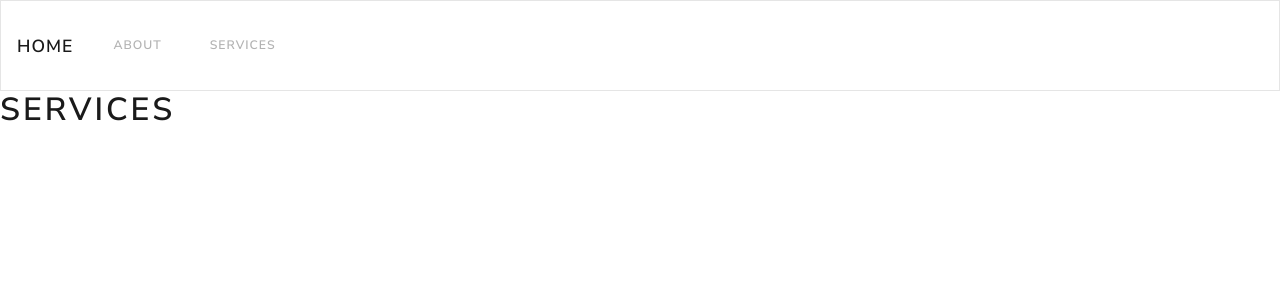
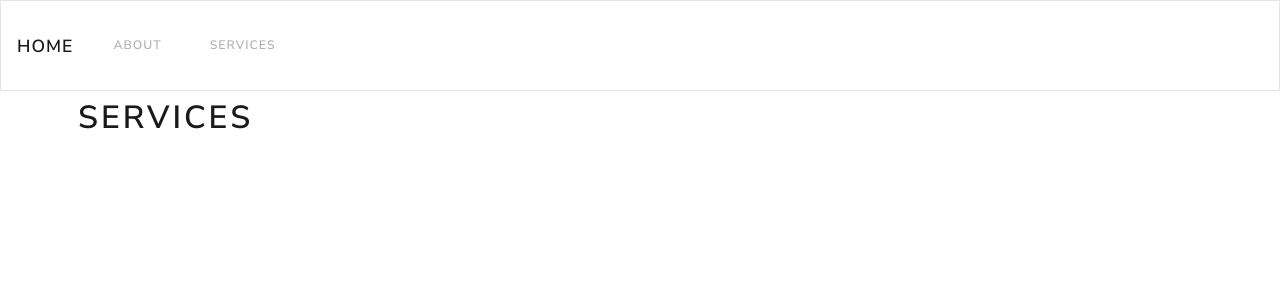
Before and after one commit to CamiloPenagos99/next-project-users, a Next.js app: page /services in a window 1280 px wide. Shown: the top 300 px of the page. Built offline with nearby package versions, Linux system fonts and the light colour scheme.

Commit message:
remove .next config

```diff
--- a/componentes/container.js
+++ b/componentes/container.js
@@ -11,7 +11,7 @@ const Container = (props)=>{
                 <link rel="StyleSheet" href="https://cdn.jsdelivr.net/npm/bootswatch@4.5.2/dist/lux/bootstrap.min.css" type="text/css"  />
             </Head>
             <Navigation/>
-            <div>{props.children}</div>
+            <div className='container p-2'>{props.children}</div>
 
         </div>
     )
--- a/package.json
+++ b/package.json
@@ -13,6 +13,7 @@
   "author": "",
   "license": "ISC",
   "dependencies": {
+    "isomorphic-fetch": "^3.0.0",
     "next": "^12.0.7",
     "react": "^17.0.2",
     "react-dom": "^17.0.2"
```
Also changed, not shown: pages/index.js (+10 -1 lines), 1 other file (tests, documents, lock files or other folders).
